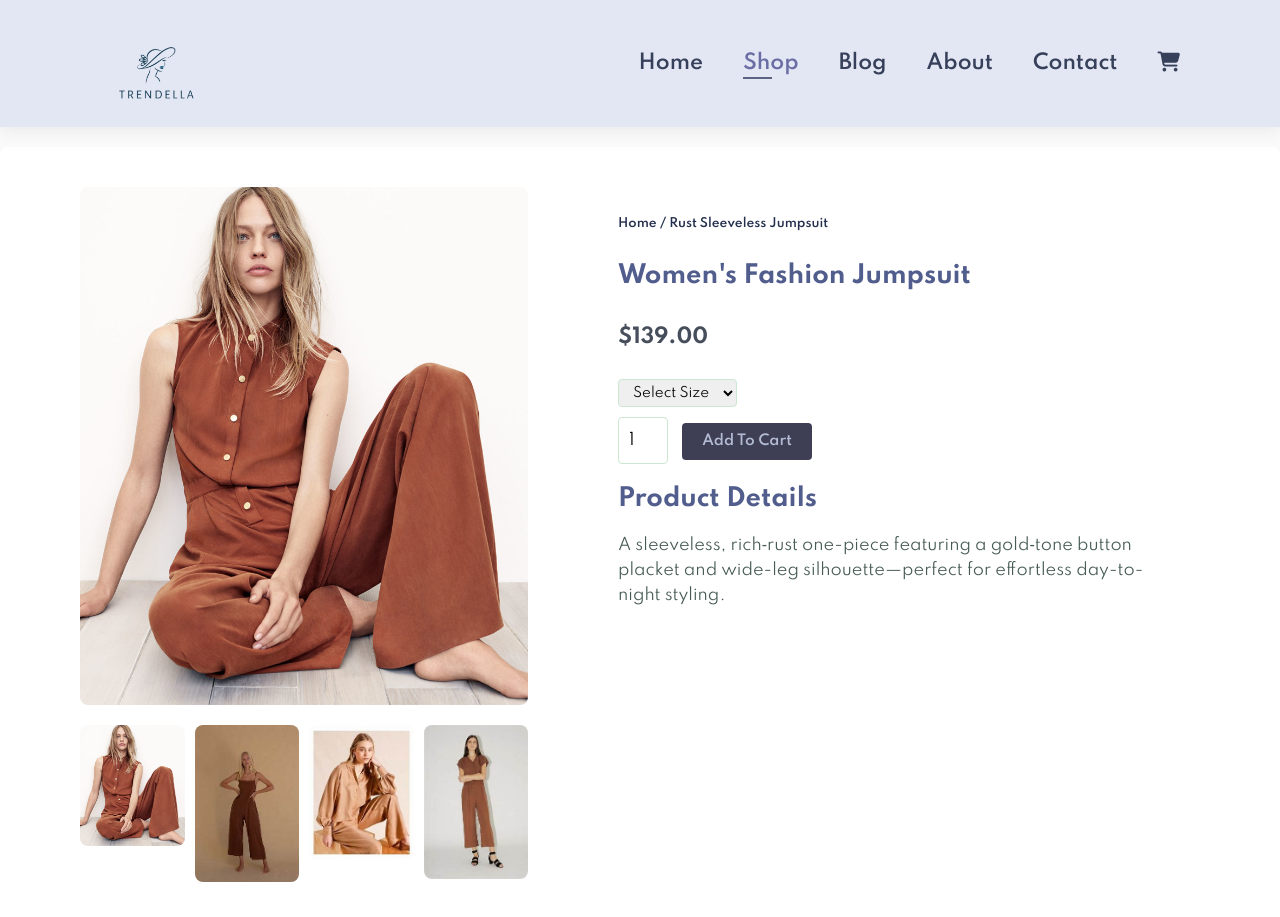
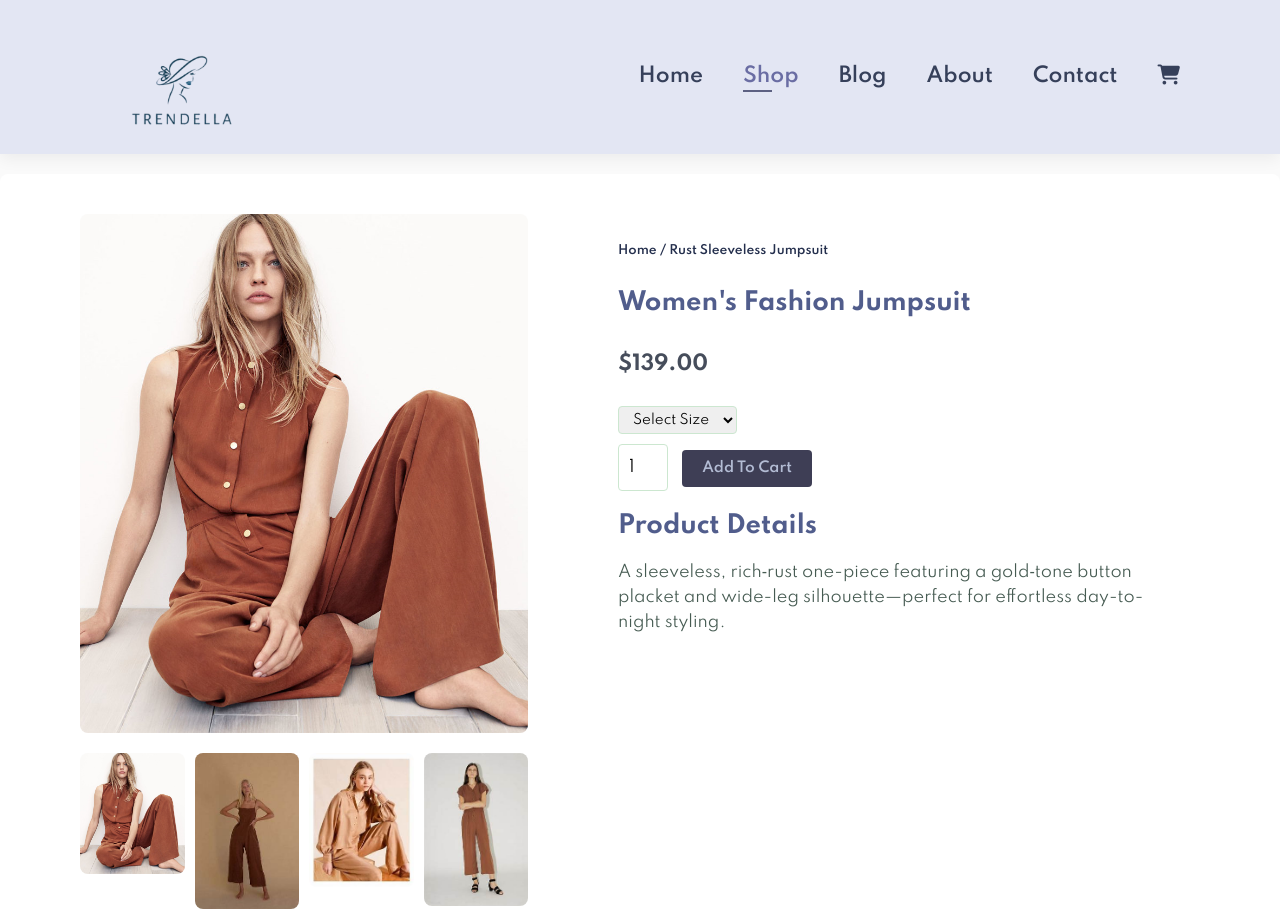
Before and after one commit to Abz-05/Trendella, a plain HTML site: page product.html in a window 1280 px wide. Shown: the top 917 px of the page. Drawn offline with nearby package versions, Linux system fonts and the light colour scheme.

Commit message:
product.html

```diff
--- a/product.html
+++ b/product.html
@@ -13,7 +13,7 @@
 
 <body>
     <section id="header">
-        <a href="#"><img src="logo.png" class="logo" alt="" style="width: 150px;"></a>
+        <a href="#"><img src="logo.png" class="logo" alt="" style="width: 200px;"></a>
         <div>
             <ul id="navbar">
                 <li><a href="index.html">Home</a></li>
```
